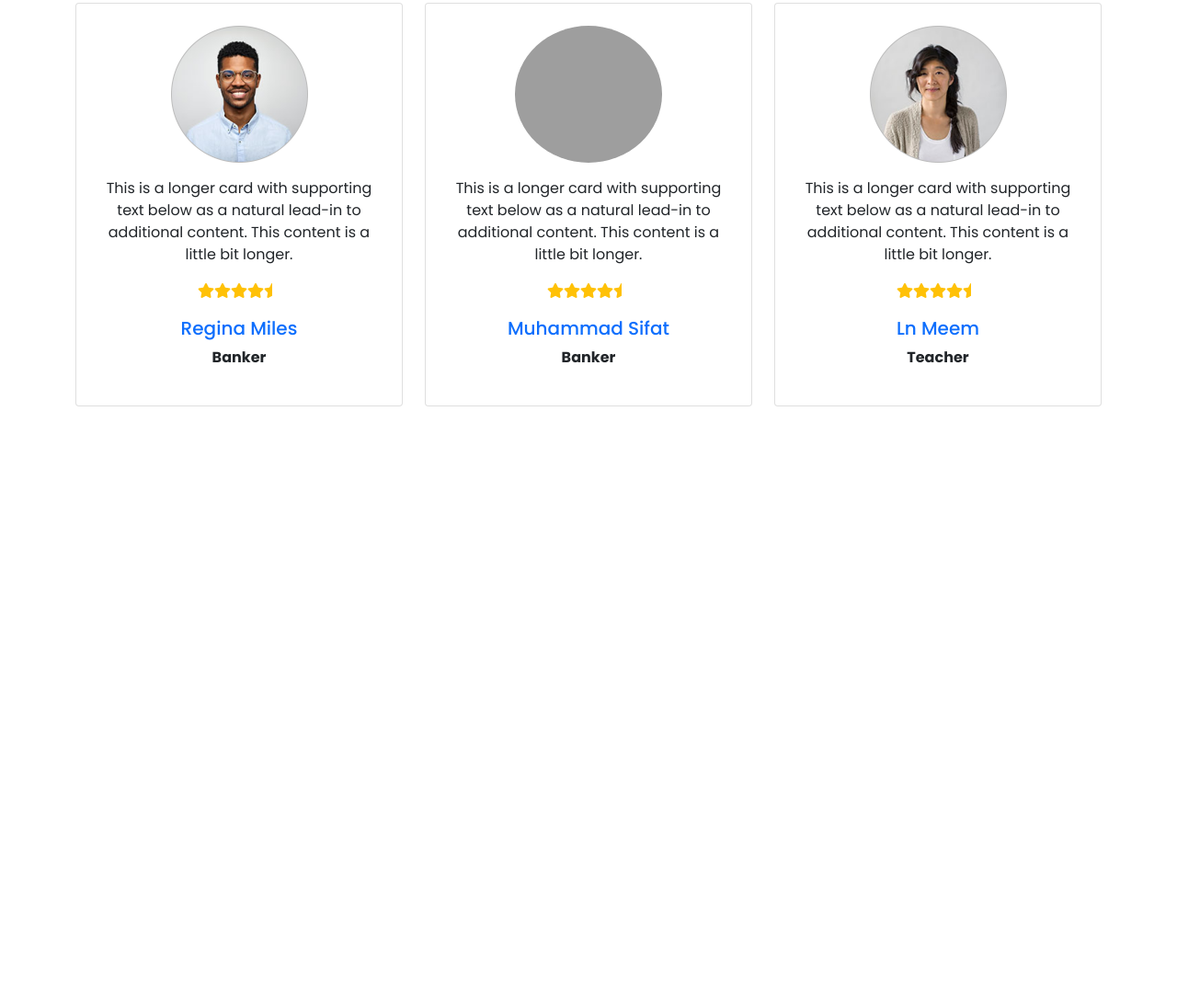
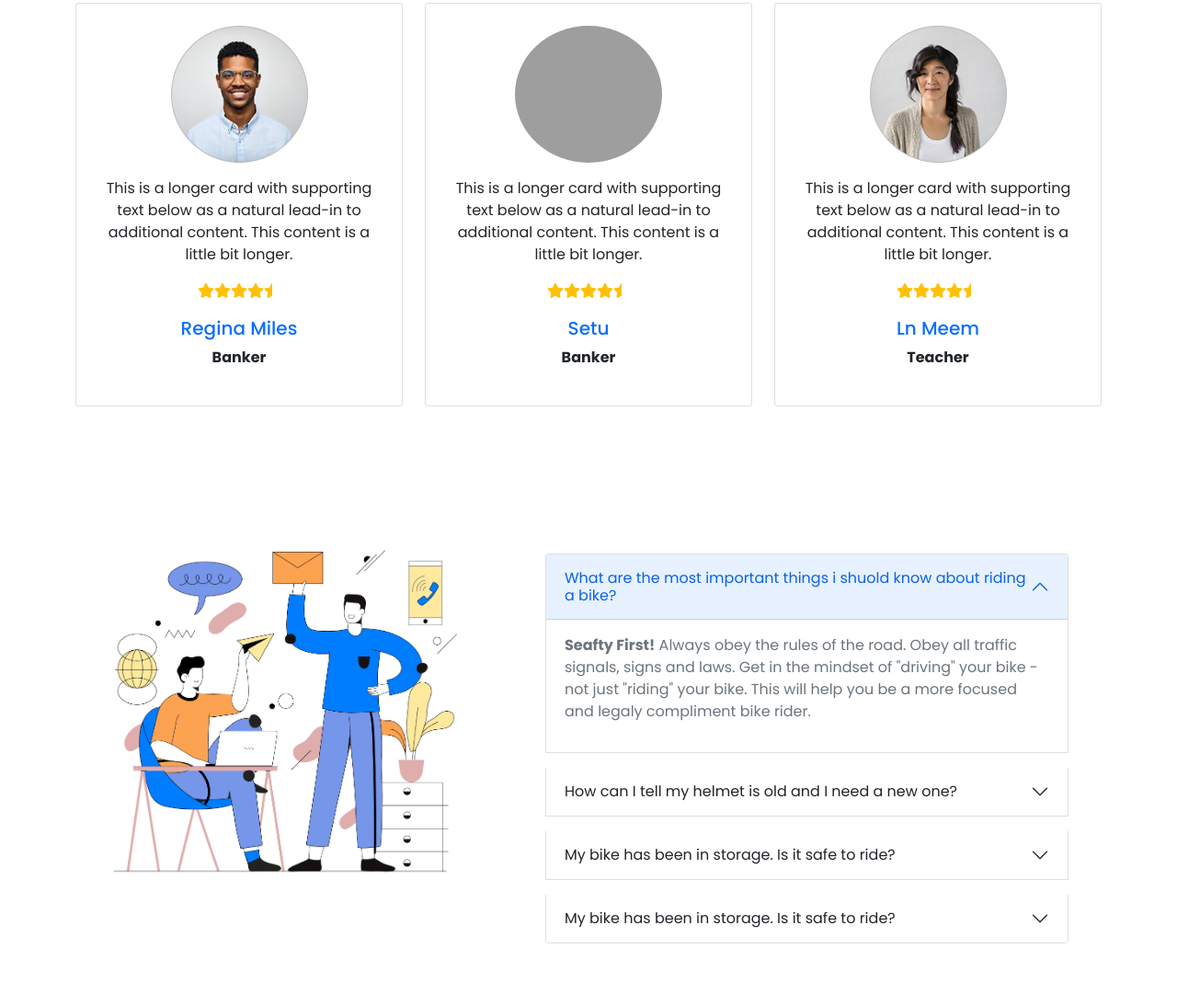
Before and after one commit to MshSiam/asg3, a plain HTML site: page index.html in a window 1280 px wide. Shown: the part 2386-3479 px from the top of the page at 92% size. Before the commit the page ends 2924 px from the top, so only its background shows below. Drawn offline with nearby package versions, Linux system fonts and the light colour scheme; grey boxes are pictures that could not be loaded.

Commit message:
Add files via upload
faq added

```diff
--- a/index.html
+++ b/index.html
@@ -197,7 +197,7 @@
                                   <li><i class="text-warning fas fa-star"></i></li>
                                   <li><i class="text-warning fas fa-star-half"></i></li>
                               </ul>
-                              <h5 class="text-primary text-center">Muhammad Sifat</h5>
+                              <h5 class="text-primary text-center">Setu</h5>
                               <p class="text-center fw-bold">Banker</p>
                           </div>
                         </div>
@@ -232,6 +232,90 @@
             <!--testimonial section end  -->
 
 
+
+            <!-- FAQ section start  -->
+            <section class="container">
+              <div class="row">
+
+                <div class="col-lg-5 p-5">
+                  <img class="img-fluid" src="./images/faq.png" alt="">
+                </div>
+
+                <div class="col-lg-7 p-5">
+                  <div class="accordion" id="accordionPanelsStayOpenExample">
+
+                    <div class="accordion-item my-3 shadow-md">
+                      <h2 class="accordion-header" id="panelsStayOpen-headingOne">
+                        <button class="accordion-button" type="button" data-bs-toggle="collapse" data-bs-target="#panelsStayOpen-collapseOne" aria-expanded="true" aria-controls="panelsStayOpen-collapseOne">
+                          What are the most important things i shuold know about riding a bike?
+                        </button>
+                      </h2>
+                      <div id="panelsStayOpen-collapseOne" class="accordion-collapse collapse show" aria-labelledby="panelsStayOpen-headingOne">
+                        <div class="accordion-body">
+                          <p class="text-muted">
+                            <strong>Seafty First!</strong> Always obey the rules of the road. Obey all traffic signals, signs and laws. Get in the mindset of "driving" your bike - not just "riding" your bike. This will help you be a more focused and legaly compliment bike rider.
+                          </p>
+                        </div>
+                      </div>
+                    </div>
+
+                    <div class="accordion-item my-3 shadow-md">
+                      <h2 class="accordion-header" id="panelsStayOpen-headingTwo">
+                        <button class="accordion-button collapsed" type="button" data-bs-toggle="collapse" data-bs-target="#panelsStayOpen-collapseTwo" aria-expanded="false" aria-controls="panelsStayOpen-collapseTwo">
+                          How can I tell my helmet is old and I need a new one?
+                        </button>
+                      </h2>
+                      <div id="panelsStayOpen-collapseTwo" class="accordion-collapse collapse" aria-labelledby="panelsStayOpen-headingTwo">
+                        <div class="accordion-body">
+                          <p class="text-muted">
+                            <strong>Seafty First!</strong> Always obey the rules of the road. Obey all traffic signals, signs and laws. Get in the mindset of "driving" your bike - not just "riding" your bike. This will help you be a more focused and legaly compliment bike rider.
+                          </p>
+                        </div>
+                      </div>
+                    </div>
+
+                    <div class="accordion-item my-3 shadow-md">
+                      <h2 class="accordion-header" id="panelsStayOpen-headingThree">
+                        <button class="accordion-button collapsed" type="button" data-bs-toggle="collapse" data-bs-target="#panelsStayOpen-collapseThree" aria-expanded="false" aria-controls="panelsStayOpen-collapseThree">
+                          My bike has been in storage. Is it safe to ride?
+                        </button>
+                      </h2>
+                      <div id="panelsStayOpen-collapseThree" class="accordion-collapse collapse" aria-labelledby="panelsStayOpen-headingThree">
+                        <div class="accordion-body">
+                          <p class="text-muted">
+                            <strong>Seafty First!</strong> Always obey the rules of the road. Obey all traffic signals, signs and laws. Get in the mindset of "driving" your bike - not just "riding" your bike. This will help you be a more focused and legaly compliment bike rider.
+                          </p>
+                        </div>
+                      </div>
+                    </div>
+
+                    <div class="accordion-item my-3 shadow-md">
+                      <h2 class="accordion-header" id="panelsStayOpen-headingThree">
+                        <button class="accordion-button collapsed" type="button" data-bs-toggle="collapse" data-bs-target="#panelsStayOpen-collapseThree" aria-expanded="false" aria-controls="panelsStayOpen-collapseThree">
+                          My bike has been in storage. Is it safe to ride?
+                        </button>
+                      </h2>
+                      <div id="panelsStayOpen-collapseThree" class="accordion-collapse collapse" aria-labelledby="panelsStayOpen-headingThree">
+                        <div class="accordion-body">
+                          <p class="text-muted">
+                            <strong>Seafty First!</strong> Always obey the rules of the road. Obey all traffic signals, signs and laws. Get in the mindset of "driving" your bike - not just "riding" your bike. This will help you be a more focused and legaly compliment bike rider.
+                          </p>
+                        </div>
+                      </div>
+                    </div>
+
+
+
+                  </div>
+
+                </div>
+              </div>
+
+            </section>
+
+            <!-- FAQ section end -->
+
+
     </main>
     <!-- Main ended -->
 
```
